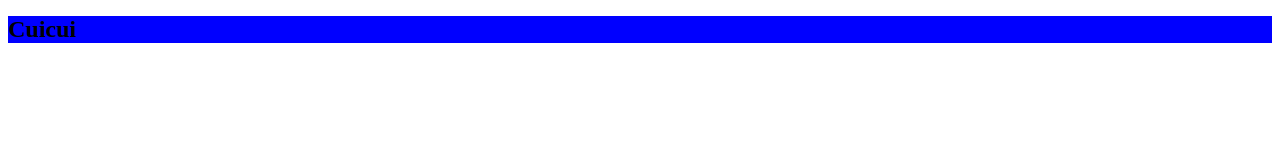
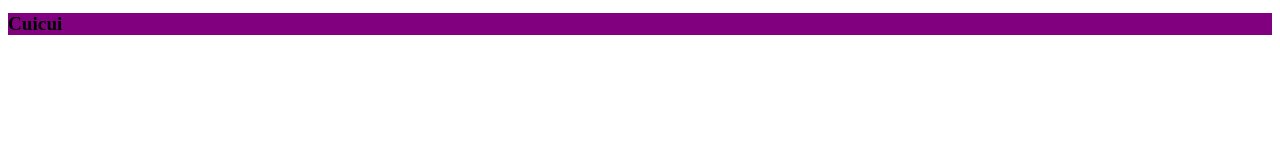
Before and after one commit to Kuznetsov-100-Rads-Bar/Les-Petits-Plats_P7_Behar_R_A_22062022, a website: page index.html in a window 1280 px wide. Drawn offline with nearby package versions, Linux system fonts and the light colour scheme; files that its build step writes are made by us from their sources.

Commit message:
mise à jour fichier style.css dans le dossier css

```diff
--- a/index.html
+++ b/index.html
@@ -1,13 +1,16 @@
 <!DOCTYPE html>
 <html lang="en">
+
     <head>
         <meta charset="UTF-8">
         <meta http-equiv="X-UA-Compatible" content="IE=edge">
         <meta name="viewport" content="width=device-width, initial-scale=1.0">
         <title>Document</title>
-    <link rel="stylesheet" href="style.css">
+        <link rel="stylesheet" href="./css/style.css">
     </head>
+
     <body>
         <h1>Cuicui</h1>
     </body>
+
 </html>
--- a/sass/style.scss
+++ b/sass/style.scss
@@ -1,4 +1,4 @@
 h1 {
-    background-color: blue;
-    font-size: x-large;
+  font-size: larger;
+  background-color: purple;
 }
```
Also changed, not shown: css/style.css, 1 other file. Lines whose indentation alone changed are shown as unchanged.
